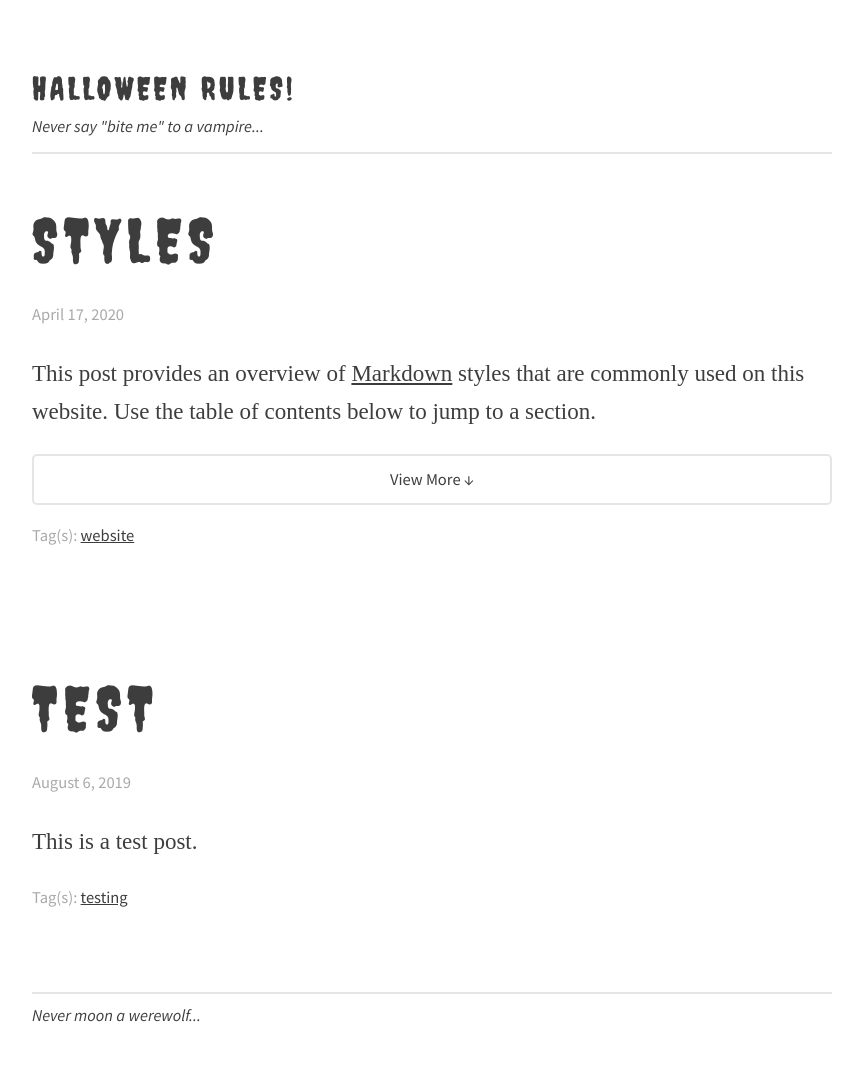
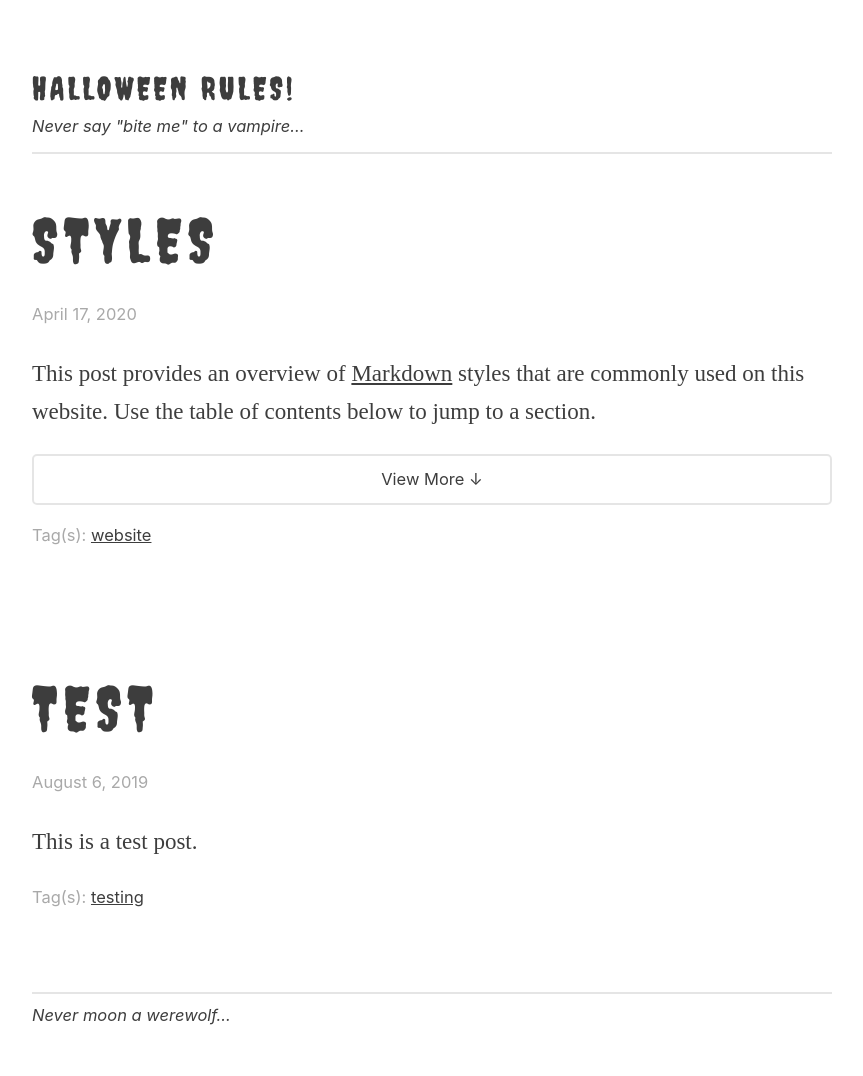
Before and after one commit to lmw13/lmw13, a Jekyll site: the page built from index.html, in a window 1280 px wide. Shown: the whole page, without its empty margins (208-1071 px from the left). Built offline with Jekyll 4.4.1, drawn with Linux system fonts in a browser that asks for light colours; some web fonts are replaced; the list of posts is cut into pages by our own code.

Commit message:
Update default.html

```diff
--- a/_layouts/default.html
+++ b/_layouts/default.html
@@ -22,8 +22,7 @@
    <meta name="msapplication-TileColor" content="#ffffff">
    <meta name="msapplication-TileImage" content="/ms-icon-144x144.png">
    <meta name="theme-color" content="#ffffff">
-   <link href="https://fonts.googleapis.com/css2?family=Creepster&family=Inter&family=Libre+Franklin:ital,wght@0,400;0,700;1,400&display=swap" rel="stylesheet">
-   <link href="https://fonts.googleapis.com/css2?family=Source+Code+Pro&family=Source+Sans+Pro:ital,wght@0,400;0,700;1,400&family=Source+Serif+Pro:wght@400;700&display=swap" rel="stylesheet">
+   <link href="https://fonts.googleapis.com/css2?family=Creepster&family=Inter&family=PT+Mono&family=PT+Sans:ital@0;1&family=PT+Serif:ital,wght@0,400;0,700;1,400&display=swap" rel="stylesheet">
    {% seo %}
 </head>
 <body>
```
